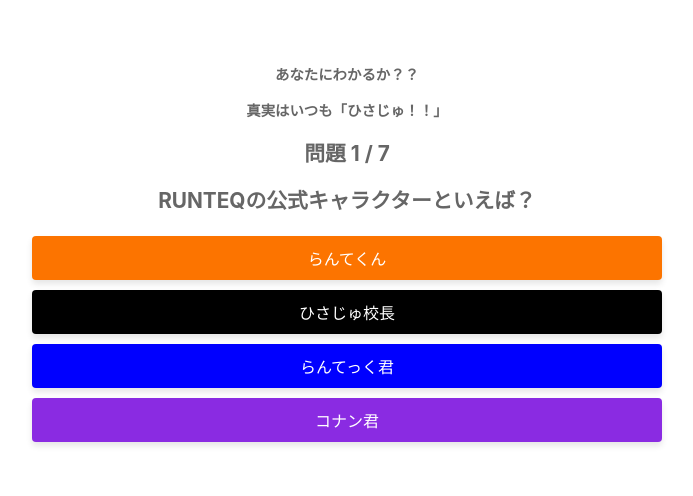
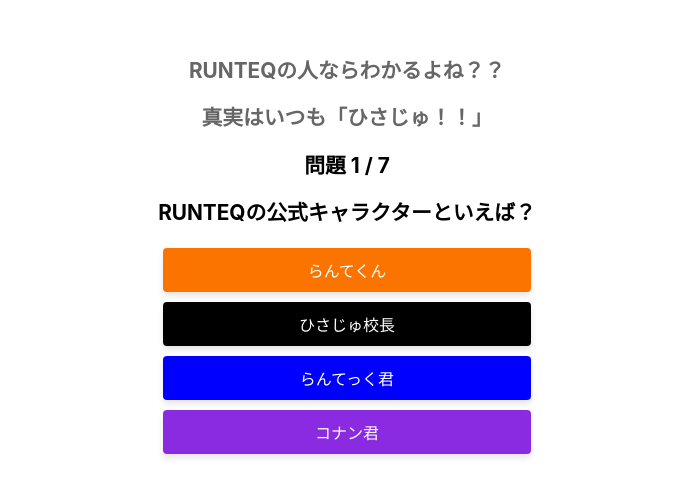
Before and after one commit to yamadahideto/quiz-app, a React (Create React App) app: page / in a window 1280 px wide. Shown: the part 152-648 px from the top of the page, without its empty margins (293-986 px from the left). Built offline with nearby package versions, Linux system fonts and the light colour scheme.

Commit message:
googleアナリティクス導入

```diff
--- a/public/index.html
+++ b/public/index.html
@@ -14,6 +14,20 @@
     <link rel="manifest" href="%PUBLIC_URL%/manifest.json" />
 
     <title>真実はいつもひさじゅ</title>
+    <!-- Google tag (gtag.js) -->
+    <script
+      async
+      src="https://www.googletagmanager.com/gtag/js?id=G-B9MXCF1QXM"
+    ></script>
+    <script>
+      window.dataLayer = window.dataLayer || [];
+      function gtag() {
+        dataLayer.push(arguments);
+      }
+      gtag("js", new Date());
+
+      gtag("config", "G-B9MXCF1QXM");
+    </script>
   </head>
   <body>
     <noscript>You need to enable JavaScript to run this app.</noscript>
--- a/src/App.css
+++ b/src/App.css
@@ -7,13 +7,13 @@
   justify-content: center;
   height: 100vh; /* Viewport Height */
   margin: 0 auto;
+  width: 100%;
 }
 
 .question-section {
   padding: 20px;
   background: white;
   border-radius: 10px;
-  width: 50%;
 }
 
 h1 {
@@ -96,7 +96,6 @@ button {
   color: white;
   border: none;
   border-radius: 4px;
-
   box-shadow: 0px 4px 6px rgba(0, 0, 0, 0.1);
   transition: box-shadow 0.3s ease;
 }
@@ -148,3 +147,7 @@ button {
   background-color: #fc7400;
   text-decoration: none;
 }
+
+.question_text {
+  color: black;
+}
--- a/src/App.js
+++ b/src/App.js
@@ -22,7 +22,7 @@ function App() {
     // 正解していた場合
     if (newAnswer.correct) {
       setScore((prevScore) => prevScore + 1);
-      setFeedback("⚪︎");
+      setFeedback("○");
     } else {
       //不正解の場合
       setFeedback("×");
@@ -50,30 +50,16 @@ function App() {
       {/* 最終スコア表示 */}
       {showScore ? (
         <div className="score-section">
-          <h1> スコア </h1>
-          <h2>
+          <h1 className="question_text"> スコア </h1>
+          <h2 className="question_text">
             {score}/{quizData.length}
           </h2>
 
-          <table className="answer-table">
-            <thead>
-              <tr>
-                <td> 問題 </td>
-                <td> 解答 </td>
-                <td> 結果 </td>
-              </tr>
-            </thead>
-            <tbody>
-              {answers.map((item) => (
-                <tr className={item.correct ? "correct" : "wrong"}>
-                  <td> {item.question} </td>
-                  <td> {item.answer} </td>
-                  <td> {item.correct ? "⚪︎" : "×"} </td>
-                </tr>
-              ))}
-            </tbody>
-          </table>
           {allCorrect ? (
+            <div>
+              <h1> さすが！！全問正解！！ </h1>
+              <h2> みんなで一緒に！！ </h2>
+              <h2>「真実はいつもひさじゅ！！！」 </h2>
               <button className="shareButton">
                 <a
                   href="http://twitter.com/share?url=https://mini-quizapp.onrender.com/&text=全問正解！！みんなで一緒に！！「真実はいつもひさじゅ！！！」"
@@ -84,7 +70,12 @@ function App() {
                   Xで共有する
                 </a>
               </button>
+            </div>
           ) : (
+            <div>
+              <h1> 不正解...? </h1>
+              <h2> まさか..RUNTEQの方ではない？？...</h2>
+              <h2> 偽物だぁぁぁ！！！ </h2>
               <button className="shareButton">
                 <a
                   href="http://twitter.com/share?url=https://mini-quizapp.onrender.com/&text=不正解...? RUNTEQの方ではない？？...偽物だぁぁぁ！！！"
@@ -95,6 +86,7 @@ function App() {
                   Xで共有する
                 </a>
               </button>
+            </div>
           )}
           <button className="reloadButton">
             <a href="https://mini-quizapp.onrender.com/" className="reloadLink">
@@ -104,12 +96,16 @@ function App() {
         </div>
       ) : (
         <div className="question-section">
-          <h3> あなたにわかるか？？</h3>
-          <h3> 真実はいつも「ひさじゅ！！」 </h3>
-          <h2>
+          <h2> RUNTEQの人ならわかるよね？？</h2>
+          <h2> 真実はいつも「ひさじゅ！！」 </h2>
+          <div>
+            <h2 className="question_text">
               問題 {currentQuestion + 1} / {quizData.length}{" "}
             </h2>
-          <h2> {quizData[currentQuestion].question} </h2>
+            <h2 className="question_text">
+              {quizData[currentQuestion].question}
+            </h2>
+          </div>
 
           {next ? (
             // feedbackに値があれば表示する
@@ -117,7 +113,7 @@ function App() {
               <h2 className="large-feedback"> {feedback} </h2>
               <p> 回答 </p>
               <p> {quizData[currentQuestion].correct} </p>
-              <button onClick={goToNextQuestion}> 次の問題へ </button>
+              <button onClick={goToNextQuestion}> 次へ </button>
             </div>
           ) : (
             <div className="answer-section">
```
Lines whose indentation alone changed are shown as unchanged.
